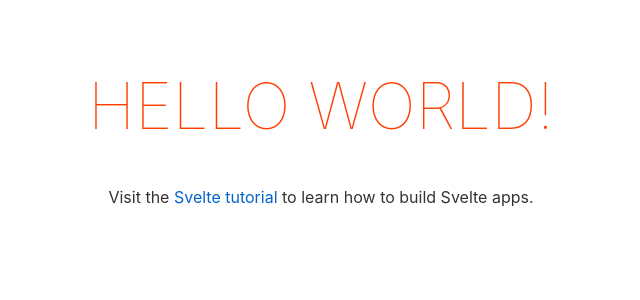
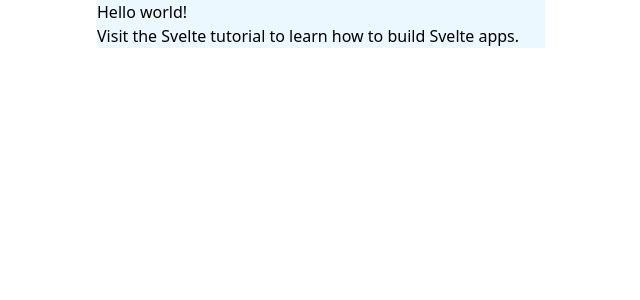
Before and after one commit to sransara/com.buddychess.utopia, a Svelte app: page / in a window 1280 px wide. Shown: the top 300 px of the page, without its empty margins (319-959 px from the left). Built offline with nearby package versions, Linux system fonts and the light colour scheme.

Commit message:
tailwind, postcss with few other goodies

```diff
--- /dev/null
+++ b/postcss.config.js
@@ -0,0 +1,22 @@
+const production = !process.env.ROLLUP_WATCH;
+
+module.exports = {
+  plugins: [
+    require("postcss-import"),
+    require("tailwindcss"),
+    require("postcss-nested"),
+    require("autoprefixer"),
+    ...(production
+      ? [
+          require("@fullhuman/postcss-purgecss")({
+            content: ["./src/**/*.html", "./src/**/*.svelte"],
+
+            whitelistPatterns: [/svelte-/],
+
+            defaultExtractor: (content) => content.match(/[A-Za-z0-9-_:/]+/g) || [],
+          }),
+          require("cssnano"),
+        ]
+      : []),
+  ],
+};
--- a/public/global.css
+++ /dev/null
@@ -1,71 +0,0 @@
-html,
-body {
-  position: relative;
-  width: 100%;
-  height: 100%;
-}
-
-body {
-  color: #333;
-  margin: 0;
-  padding: 8px;
-  box-sizing: border-box;
-  font-family: -apple-system, BlinkMacSystemFont, "Segoe UI", Roboto, Oxygen-Sans, Ubuntu, Cantarell, "Helvetica Neue",
-    sans-serif;
-}
-
-a {
-  color: rgb(0, 100, 200);
-  text-decoration: none;
-}
-
-a:hover {
-  text-decoration: underline;
-}
-
-a:visited {
-  color: rgb(0, 80, 160);
-}
-
-label {
-  display: block;
-}
-
-input,
-button,
-select,
-textarea {
-  font-family: inherit;
-  font-size: inherit;
-  padding: 0.4em;
-  margin: 0 0 0.5em 0;
-  box-sizing: border-box;
-  border: 1px solid #ccc;
-  border-radius: 2px;
-}
-
-input:disabled {
-  color: #ccc;
-}
-
-input[type="range"] {
-  height: 0;
-}
-
-button {
-  color: #333;
-  background-color: #f4f4f4;
-  outline: none;
-}
-
-button:disabled {
-  color: #999;
-}
-
-button:not(:disabled):active {
-  background-color: #ddd;
-}
-
-button:focus {
-  border-color: #666;
-}
--- a/public/index.html
+++ b/public/index.html
@@ -7,9 +7,7 @@
     <title>Svelte app</title>
 
     <link rel="icon" type="image/png" href="/favicon.png" />
-    <link rel="stylesheet" href="/global.css" />
     <link rel="stylesheet" href="/build/bundle.css" />
-
     <script defer src="/build/bundle.js"></script>
   </head>
 
--- a/rollup.config.js
+++ b/rollup.config.js
@@ -2,7 +2,11 @@ import svelte from "rollup-plugin-svelte";
 import resolve from "@rollup/plugin-node-resolve";
 import commonjs from "@rollup/plugin-commonjs";
 import livereload from "rollup-plugin-livereload";
+import alias from "@rollup/plugin-alias";
 import { terser } from "rollup-plugin-terser";
+import postcss from "rollup-plugin-postcss";
+import { globalStyle } from "svelte-preprocess";
+import { mdsvex } from "mdsvex";
 
 const production = !process.env.ROLLUP_WATCH;
 
@@ -15,14 +19,21 @@ export default {
     file: "public/build/bundle.js",
   },
   plugins: [
+    alias({
+      resolve: [".jsx", ".js", ".svelte"],
+      entries: [{ find: "~src", replacement: `${__dirname}/src` }],
+    }),
+
     svelte({
       // enable run-time checks when not in production
       dev: !production,
-      // we'll extract any component CSS out into
-      // a separate file - better for performance
-      css: (css) => {
-        css.write("public/build/bundle.css");
-      },
+      emitCss: true,
+      preprocess: [globalStyle(), mdsvex()],
+    }),
+
+    postcss({
+      extract: "bundle.css",
+      sourceMap: !production,
     }),
 
     // If you have external dependencies installed from
@@ -34,6 +45,7 @@ export default {
       browser: true,
       dedupe: ["svelte"],
     }),
+
     commonjs(),
 
     // In dev mode, call `npm run start` once
--- a/src/App.svelte
+++ b/src/App.svelte
@@ -1,30 +1,18 @@
 <script>
-	export let name;
+  export let name;
 </script>
 
-<main>
-	<h1>Hello {name}!</h1>
-	<p>Visit the <a href="https://svelte.dev/tutorial">Svelte tutorial</a> to learn how to build Svelte apps.</p>
+<style global>
+  h1 {
+    font-size: xx-small;
+  }
+</style>
+
+<main class="container max-w-md mx-auto bg-blue-100">
+  <h1>Hello {name}!</h1>
+  <p>
+    Visit the
+    <a href="https://svelte.dev/tutorial">Svelte tutorial</a>
+    to learn how to build Svelte apps.
+  </p>
 </main>
-
-<style>
-	main {
-		text-align: center;
-		padding: 1em;
-		max-width: 240px;
-		margin: 0 auto;
-	}
-
-	h1 {
-		color: #ff3e00;
-		text-transform: uppercase;
-		font-size: 4em;
-		font-weight: 100;
-	}
-
-	@media (min-width: 640px) {
-		main {
-			max-width: none;
-		}
-	}
-</style>
--- /dev/null
+++ b/src/main.css
@@ -0,0 +1,3 @@
+@import "tailwindcss/base";
+@import "tailwindcss/components";
+@import "tailwindcss/utilities";
--- a/src/main.js
+++ b/src/main.js
@@ -1,4 +1,5 @@
 import App from "./App.svelte";
+import "./main.css";
 
 const app = new App({
   target: document.body,
```
Also changed, not shown: package.json (+12 -1 lines), 1 other file (tests, documents, lock files or other folders).
